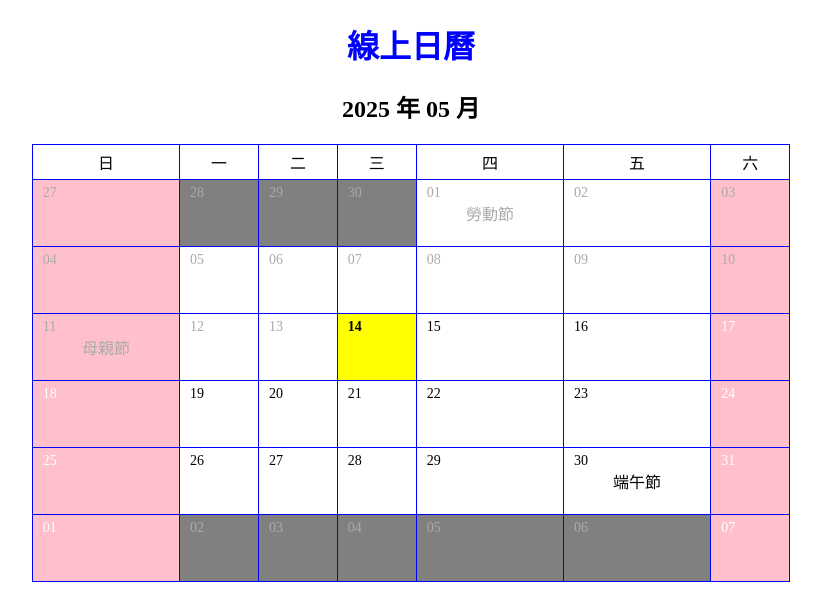
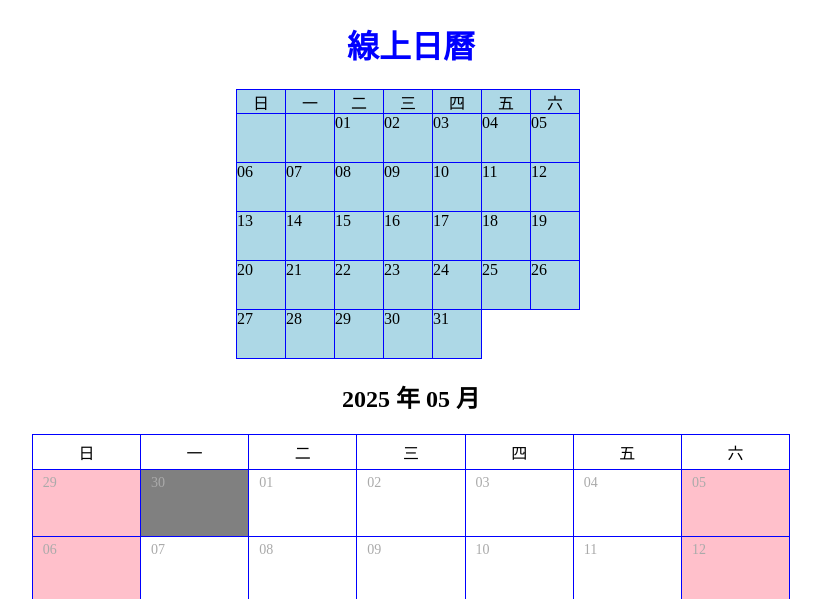
Before and after one commit to yy3p9tw/2025_PHP_work, a PHP site: page /20250514_04.php in a window 1280 px wide. Shown: the top 599 px of the page, without its empty margins (229-1050 px from the left). Run offline with PHP 8.4, Linux system fonts and the light colour scheme.

Commit message:
下載上課php老師日歷教學練習

```diff
--- a/20250514/20250514_04.php
+++ b/20250514/20250514_04.php
@@ -49,14 +49,51 @@
 
             height:40px;
         }
+        .box,.th-box{
+            width:50px;
+            height:50px;
+            background-color:lightblue;
+            display:inline-block;
+            border:1px solid blue;
+            box-sizing:border-box;
+            margin-left:-1px;
+            margin-top:-1px;
+        }
+        .box-container{
+            width:350px;
+            margin:0 auto;
+            box-sizing:border-box;
+            padding-left:1px;
+            padding-top:1px;
+        }
+        .th-box{
+            height:25px;
+            text-align:center;
+        }
     </style>
 </head>
 <body>
+<!-- <div class="box-container">
+<?php
+
+/* for($i=0;$i<20;$i++){
+    echo "<div class='box'>";
+        echo $i;
+    echo "</div>";
+} */
+?>
+</div> -->
+
+
+
+
+
  <h1>線上日曆</h1>
 
  <?php
-$today = date("Y-m-d");
-$firstDay = date("Y-m-01");
+$month=7;
+$today = date("Y-$month-d");
+$firstDay = date("Y-$month-01");
 $firstDayWeek = date("w", strtotime($firstDay));
 $theDaysOfMonth=date("t", strtotime($firstDay));
 
@@ -67,6 +104,41 @@ $spDate=[
     '2025-05-30'=>'端午節'
 ];
 
+$monthDays=[];
+
+//填入空白日期
+for($i=0;$i<$firstDayWeek;$i++){
+    $monthDays[]="&nbsp;";
+}
+
+//填入當日日期
+for($i=0;$i<$theDaysOfMonth;$i++){
+        $timestamp = strtotime(" $i days", strtotime($firstDay));
+        $date=date("d", $timestamp);
+        $monthDays[]=$date;
+}
+
+
+//建立外框及標題
+echo "<div class='box-container'>";
+
+echo "<div class='th-box'>日</div>";
+echo "<div class='th-box'>一</div>";
+echo "<div class='th-box'>二</div>";
+echo "<div class='th-box'>三</div>";
+echo "<div class='th-box'>四</div>";
+echo "<div class='th-box'>五</div>";
+echo "<div class='th-box'>六</div>";
+
+
+//使用foreach迴圈,印出日期
+foreach($monthDays as $day){
+
+    echo "<div class='box'>";
+    echo $day;
+    echo "</div>";
+}
+echo "</div>";
 ?>
 <h2 style='text-align:center;'><?=date("Y 年 m 月"); ?></h2>
  <table>
@@ -125,3 +197,4 @@ for($i=0;$i<6;$i++){
 </table>
 
 </body>
+</html>
```
